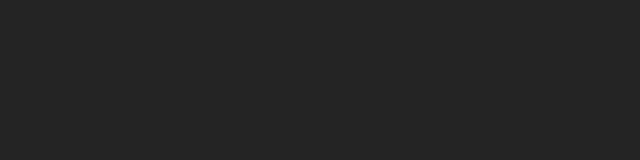
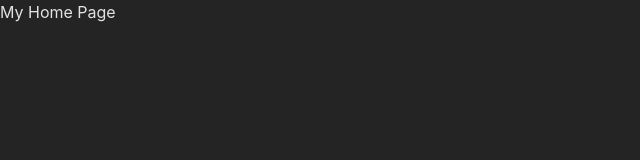
Before and after one commit to yurisokolovicz/React-router-basic, a React (Create React App) app: page / in a window 1280 px wide. Shown: the top 160 px of the page, without its empty margins (0-640 px from the left). Built offline with nearby package versions, Linux system fonts and the light colour scheme.

Commit message:
Defining Routes

```diff
--- a/src/App.js
+++ b/src/App.js
@@ -1,5 +1,17 @@
+import { createBrowserRouter, RouterProvider } from 'react-router-dom';
+import Homepage from './pages/Home';
+
+// We created the router object containing the path and the component to render when that path is active.
+// The path is the part after the domain name.
+// The information after the path is the component that will be rendered when that router is active.
+// https://www.example.com/products - "products" is the path
+// https://www.example.com/products/123 - "products/123" is the path
+// https://www.example.com/ - "/" is also the path (the route for the home page)
+
+const router1 = createBrowserRouter([{ path: '/', element: <Homepage /> }, {}]);
+
 function App() {
-  return <div></div>;
+    return <RouterProvider router={router1} />;
 }
 
 export default App;
--- /dev/null
+++ b/src/pages/Home.js
@@ -0,0 +1,5 @@
+const Homepage = () => {
+    return <h>My Home Page</h>;
+};
+
+export default Homepage;
```
